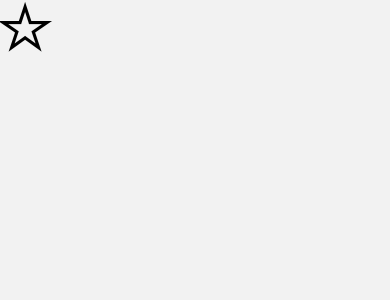
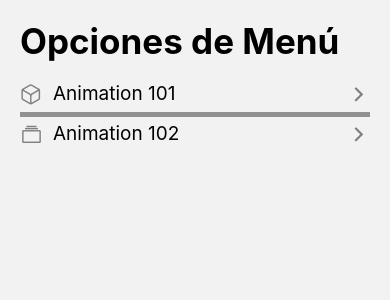
Before and after one commit to Dante1704/react-native-apps, a React Native app in the folder 06-RNComponents/: screen /HomeScreen in a window 390 px wide. Shown: the top 300 px of the page. Built offline with nearby package versions, Linux system fonts and the light colour scheme.

Commit message:
Creado un FlatList con dos elementos y personalizado su menu

```diff
--- /dev/null
+++ b/06-RNComponents/src/components/FlatListMenuItem.tsx
@@ -0,0 +1,45 @@
+import React from 'react';
+import { StyleSheet, Text, View } from 'react-native';
+import { MenuItem } from '../interfaces/appInterfaces';
+import Icon from 'react-native-vector-icons/Ionicons';
+import { TouchableOpacity } from 'react-native-gesture-handler';
+
+interface Props {
+    menuItem: MenuItem
+}
+
+export const FlatListMenuItem = ({ menuItem }: Props) => {
+    return (
+        <TouchableOpacity
+            activeOpacity={0.6}>
+            <View style={styles.container}>
+                <Icon
+                    name={menuItem.icon}
+                    color={'gray'}
+                    size={23}
+                />
+                <Text
+                    style={styles.itemText}>{menuItem.name}
+                </Text>
+                <View style={{ flex: 1, flexDirection: 'row', justifyContent: 'flex-end' }}>
+                    <Icon
+                        name={'chevron-forward-outline'}
+                        color={'gray'}
+                        size={23}
+                    />
+                </View>
+            </View>
+        </TouchableOpacity>
+    );
+};
+
+const styles = StyleSheet.create({
+    container: {
+        flexDirection: 'row',
+    },
+    itemText: {
+        marginLeft: 10,
+        fontSize: 19,
+        color: 'black',
+    },
+});
--- /dev/null
+++ b/06-RNComponents/src/interfaces/appInterfaces.tsx
@@ -0,0 +1,6 @@
+
+export interface MenuItem {
+    name: string,
+    icon: string,
+    components: string,
+}
--- a/06-RNComponents/src/screens/HomeScreen.tsx
+++ b/06-RNComponents/src/screens/HomeScreen.tsx
@@ -1,14 +1,51 @@
 import React from 'react';
-import { Text, View } from 'react-native';
-import Icon from 'react-native-vector-icons/Ionicons';
+import { FlatList, Text, View } from 'react-native';
+import { styles } from '../theme/Theme';
+import { useSafeAreaInsets } from 'react-native-safe-area-context';
+import { MenuItem } from '../interfaces/appInterfaces';
+import { FlatListMenuItem } from '../components/FlatListMenuItem';
 
+
+
+const menuItems: MenuItem[] = [
+    {
+        name: 'Animation 101',
+        icon: 'cube-outline',
+        components: 'Animation101Screen',
+    },
+    {
+        name: 'Animation 102',
+        icon: 'albums-outline',
+        components: 'Animation102Screen',
+    },
+];
 export const HomeScreen = () => {
+
+    const { top } = useSafeAreaInsets();
+
+    const renderListHeader = () => {
+        return (
+            <View style={{ marginTop: top + 20, marginBottom: 20 }}>
+                <Text style={styles.title}>Opciones de Menú</Text>
+            </View>
+        );
+    };
+
+    const itemSeparator = () => {
+        return (
+            <View
+                style={{ borderBottomWidth: 5, opacity: 0.4, marginVertical: 5 }} />
+        );
+    };
     return (
-        <View>
-            <Icon
-                name="star-outline"
-                size={50}
-                color={'black'}
+        <View style={{ flex: 1, ...styles.globalMargin }}>
+            <FlatList
+                data={menuItems}
+                renderItem={({ item }) => <FlatListMenuItem menuItem={item} />}
+                keyExtractor={item => item.name}
+                ListHeaderComponent={renderListHeader} //un componente que funciona como header, puede tener un estilo diferente al resto de la flatList
+                ItemSeparatorComponent={itemSeparator} //algo para renderizar entre item e item para separar
             />
-        </View>);
+        </View>
+    );
 };
--- /dev/null
+++ b/06-RNComponents/src/theme/Theme.tsx
@@ -0,0 +1,12 @@
+import { StyleSheet } from 'react-native';
+
+export const styles = StyleSheet.create({
+    globalMargin: {
+        marginHorizontal: 20,
+    },
+    title: {
+        fontSize: 35,
+        fontWeight: 'bold',
+        color: 'black',
+    },
+});
```
